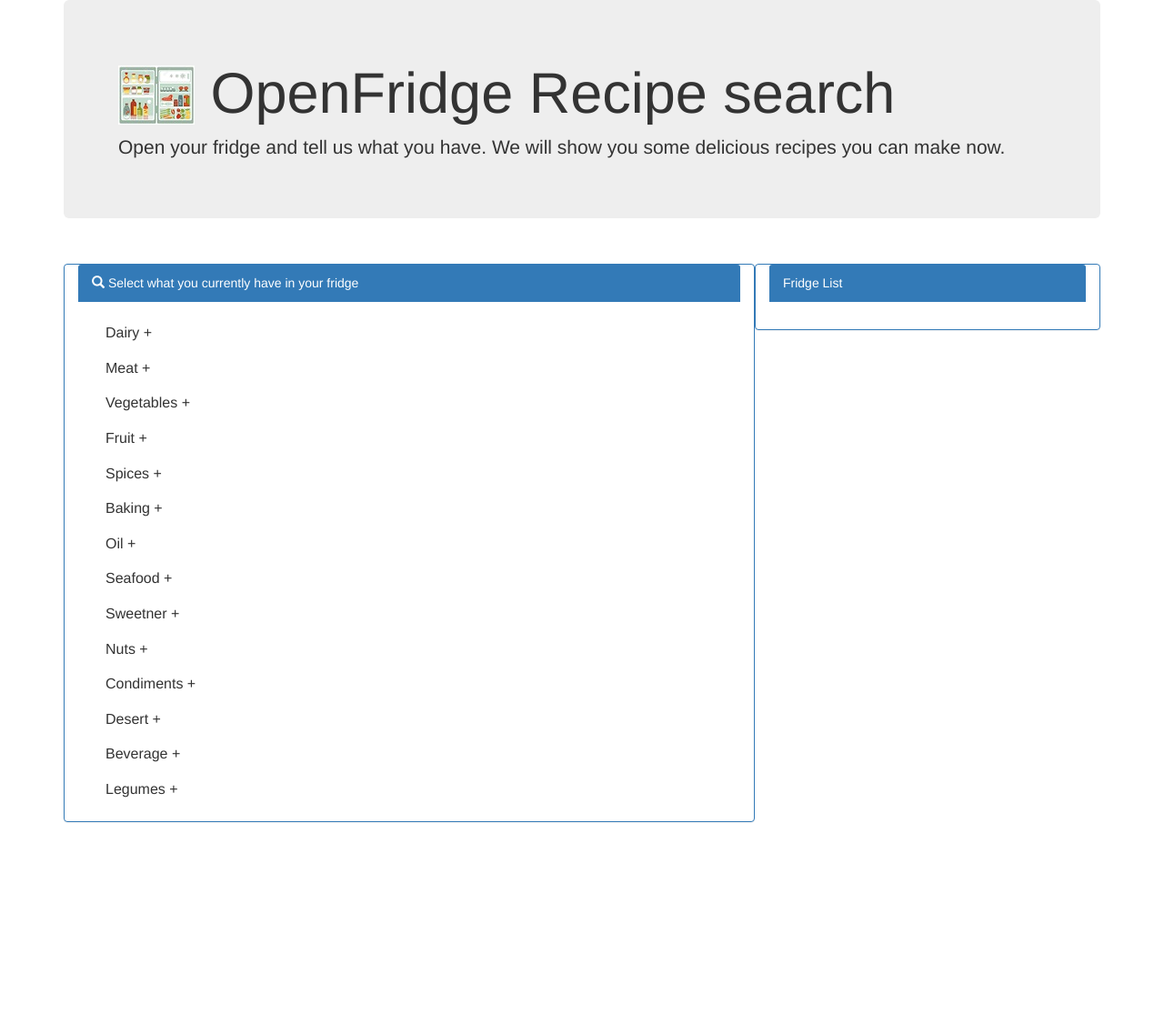
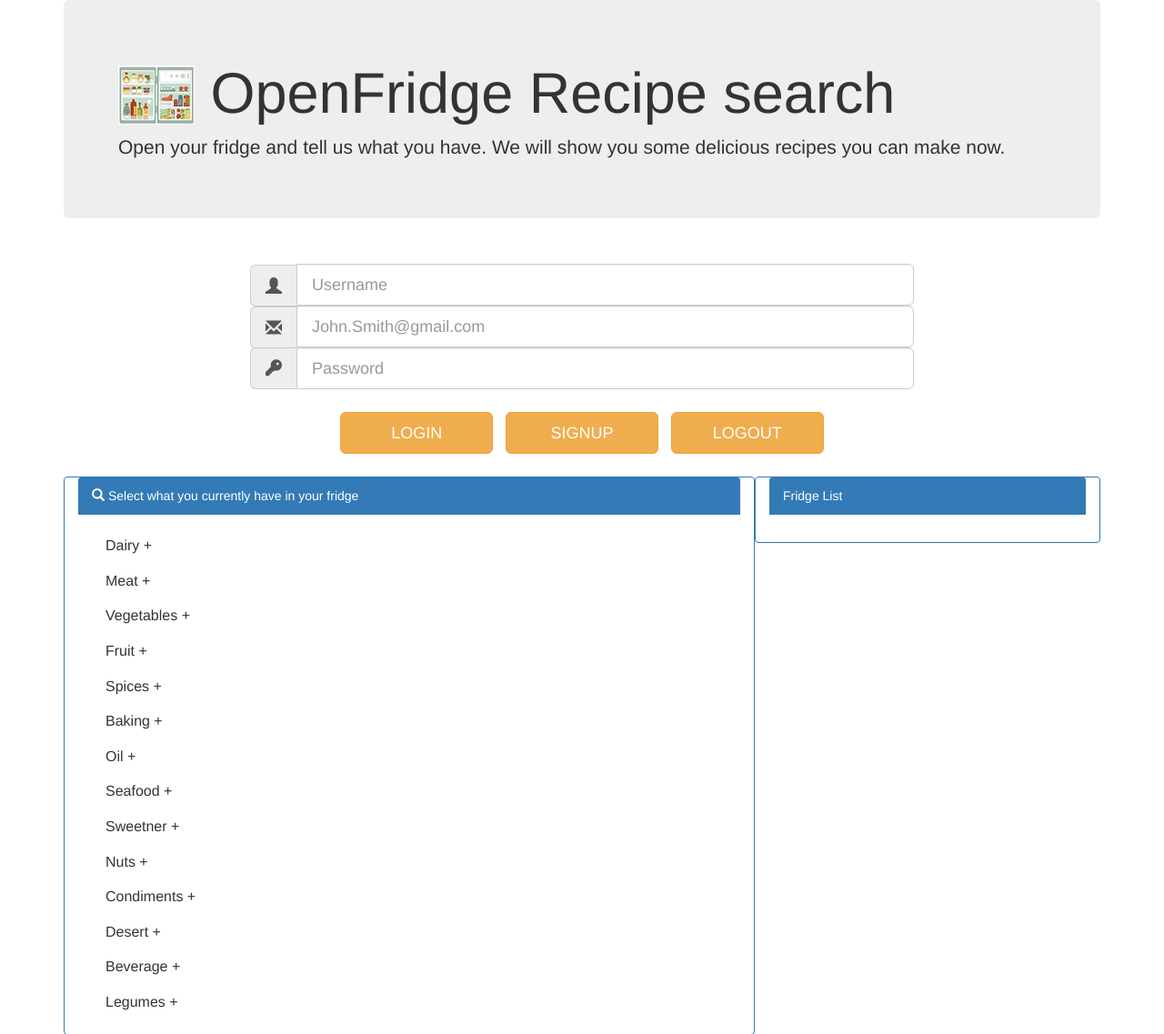
Before and after one commit to EArbeitman/OpenFridge, a PHP site: page / in a window 1280 px wide. Shown: the top 1137 px of the page at 91% size. Before the commit the page ends 904 px from the top, so only its background shows below. Run offline with PHP 8.4, Linux system fonts and the light colour scheme; some libraries are stand-ins or nearby versions.

Commit message:
added the user info to the firebase database, commented out the document.ready function around the edamam-api-query.js, updated the classes on the buttons(divs) created by the arrays.js

```diff
--- a/assets/css/style.css
+++ b/assets/css/style.css
@@ -8,7 +8,7 @@ body {
 
 
 .setup {
-	display: none;
+	display: inline;
 }
 
 .myColumn {
--- a/assets/javascript/app.js
+++ b/assets/javascript/app.js
@@ -1,8 +1,9 @@
 
 
 
-$('.ingredientBtn').on('click', function (evnet) {
-	event.preventDefault();
+$('.ingredientBtn').on('click', function () {
+
+	console.log("Clicked");
 	var ingredient = $(this).attr("data-ingredient");
 	var isSelected = $(this).attr("data-selected");
 	//check if ingredient is selected
--- a/assets/javascript/arrays.js
+++ b/assets/javascript/arrays.js
@@ -29,7 +29,7 @@ for (var i = 0; i < masterList.length; i++) {
 			$(categoryList[i]).append(row);
 			row = $("<div class='row'>");
 		}
-		var ingredientBtn = $('<button class="col-md-3 btn btn-primary ingredientBtn" data-selected="false" data-ingredient="' + master[j] + '">' + master[j] + '</button>');
+		var ingredientBtn = $('<div class="col-md-3 btn btn-primary ingredientBtn" data-selected="false" data-ingredient="' + master[j] + '">' + master[j] + '</div>');
 		row.append(ingredientBtn);
 
 	}
--- a/assets/javascript/authentication.js
+++ b/assets/javascript/authentication.js
@@ -1,12 +1,17 @@
 // Initialize Firebase
 var config = {
-	apiKey: "AIzaSyDx42pzuIRiVLXxoSLiHw0ZVdK0vltH3ns",
-	authDomain: "openfridge-ce80f.firebaseapp.com",
-	databaseURL: "https://openfridge-ce80f.firebaseio.com",
-	storageBucket: "openfridge-ce80f.appspot.com",
-	messagingSenderId: "304705323614"
+	apiKey: "AIzaSyA1gNR8KEZkiS_AgMt-zkE5kksII0q8hjM",
+    authDomain: "projectonetest-8db33.firebaseapp.com",
+    databaseURL: "https://projectonetest-8db33.firebaseio.com",
+    storageBucket: "projectonetest-8db33.appspot.com",
+    messagingSenderId: "233742650790"
 };
 firebase.initializeApp(config);
+var database = firebase.database();
+var databaseRef = firebase.auth();
+var username
+
+
 
 var txtEmail = $("#email");
 var password = $("#password");
@@ -18,7 +23,7 @@ var btnLogout = $("#logout");
 //Add login event
 btnLogin.on("click", e =>{
 	//Get email and password
-	var username = userName.val();
+	 username = userName.val();
 	var email = txtEmail.val();
 	var pass = password.val();
 	const auth = firebase.auth();
@@ -35,7 +40,7 @@ btnLogin.on("click", e =>{
 btnSignup.on("click", e =>{
 
 	//Validate for true email address
-	var username = userName.val();
+	 username = userName.val();
 	var email = txtEmail.val();
 	var pass = password.val();
 	const auth = firebase.auth();
@@ -52,7 +57,14 @@ btnSignup.on("click", e =>{
 firebase.auth().onAuthStateChanged(firebaseUser => {
 	// takes in callbanck as arg
 	if(firebaseUser){
+		var userId = firebase.auth().currentUser.uid;
 		console.log(firebaseUser);
+		console.log(userId);
+		database.ref().child("users/"+userId).set({
+			username : username,
+			id : userId,
+			fridge: {}
+		})
 	}
 	else{
 		console.log("not logged in");
--- a/assets/javascript/edamam-api-query.js
+++ b/assets/javascript/edamam-api-query.js
@@ -1,4 +1,4 @@
-$(document).ready( function () {
+// $(document).ready( function () {
 
 
 
@@ -69,4 +69,4 @@ function edamamApiQuery(ingredientsArray, dietOptionsIndex, healthOptionsIndex){
 
 
 
-});
+// });
```
